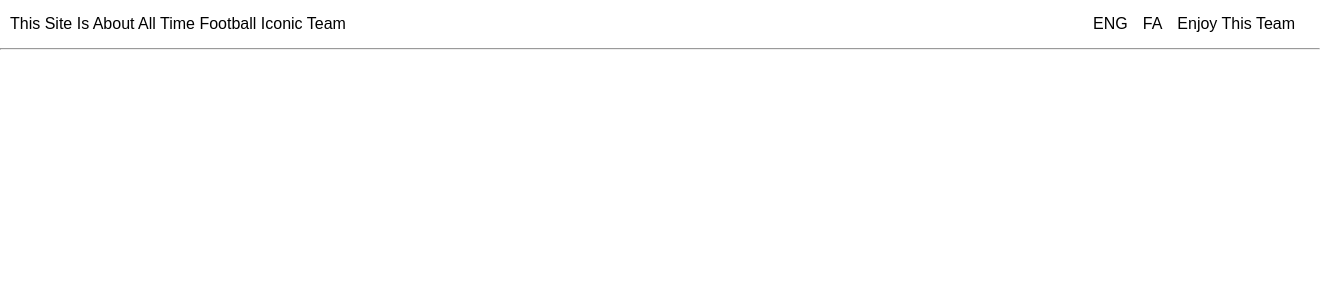
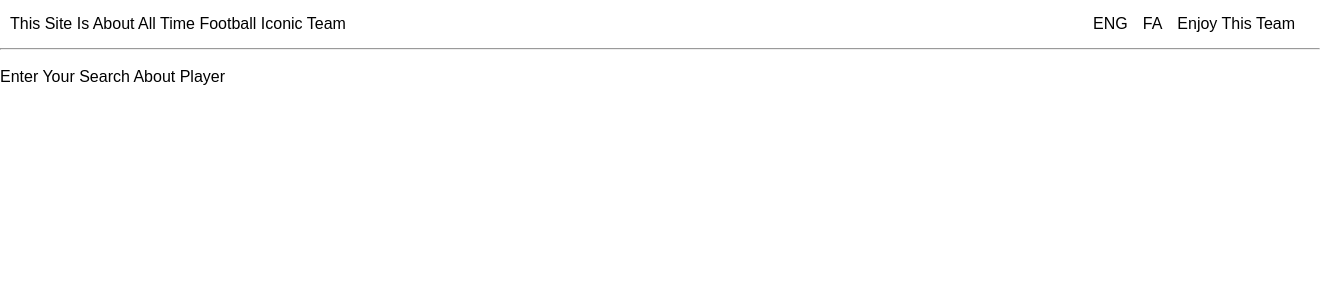
Before and after one commit to mohammadtaha2007/helli7_rahimi_sportclub, a PHP site: page / in a window 1320 px wide. Shown: the top 300 px of the page. Run offline with PHP 8.4, Linux system fonts and the light colour scheme.

Commit message:
Create Second part Of Header
Start Create Second part Of Header

```diff
--- a/index.php
+++ b/index.php
@@ -23,7 +23,17 @@
             </div>
 
         </nav>
+
         <hr>
+
+        <nav>
+            <div>
+                <img src="" alt="">
+                <p>Enter Your Search About Player</p>
+            </div>
+
+
+        </nav>
     </header>
 </body>
 </html>
```
